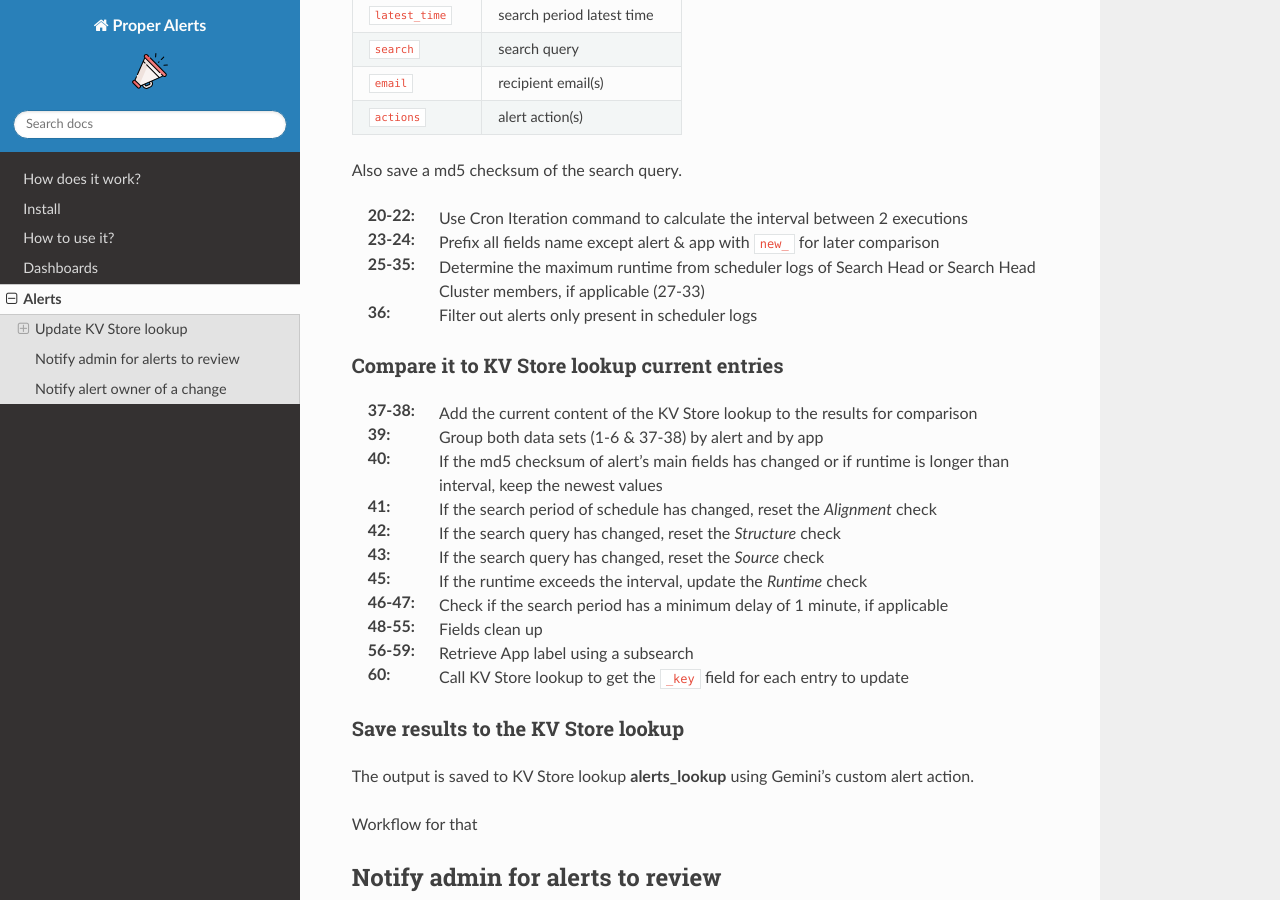
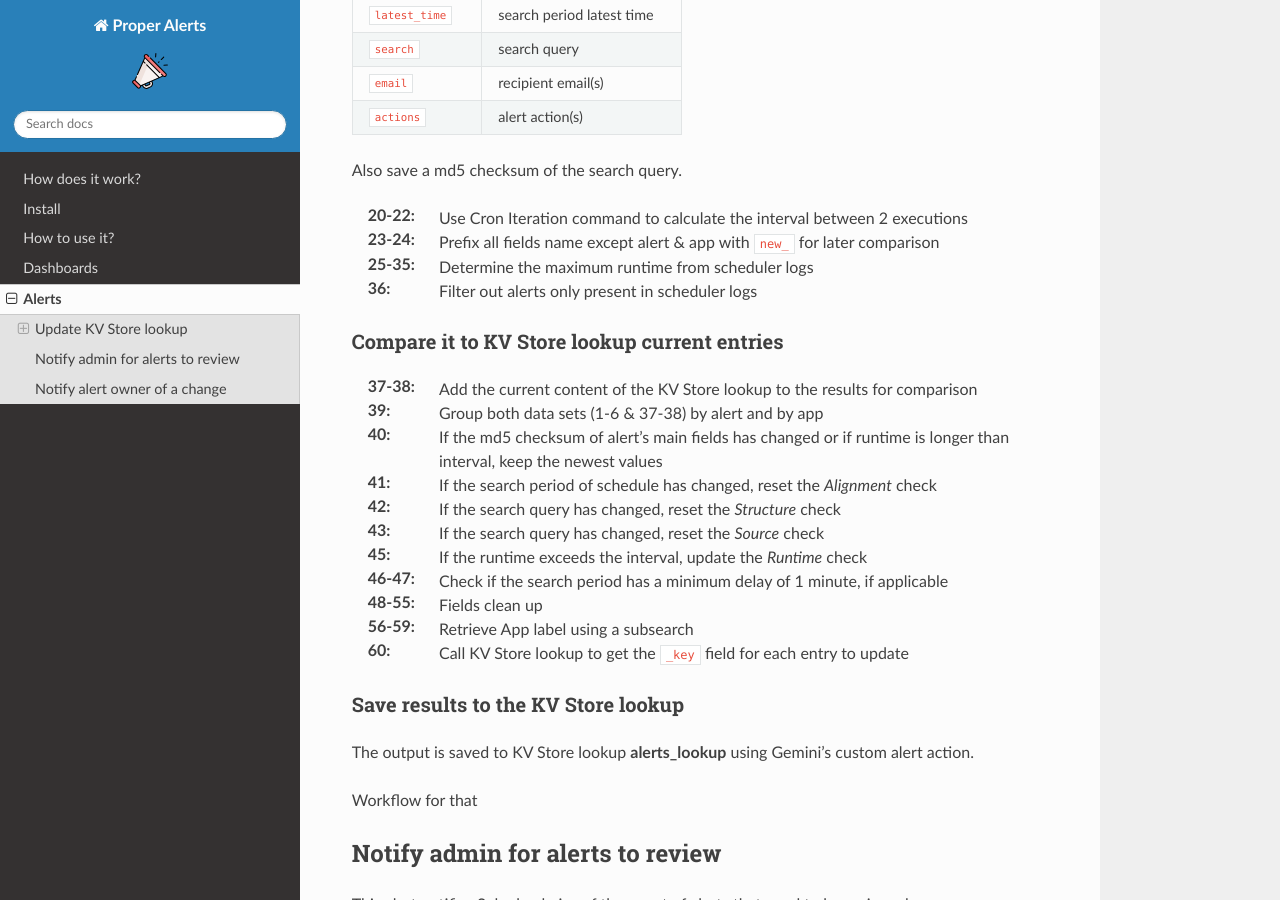
Before and after one commit to a-l-h/splunk-app-proper-alerts, a Sphinx documentation site: the page built from doc/alerts.rst, in a window 1280 px wide and 900 px high, scrolled down 960 px. Built offline with Sphinx 7.4.7 and the Read the Docs theme 2.0.0, drawn with Linux system fonts in a browser that asks for light colours.

Commit message:
Update alerts.rst

```diff
--- a/doc/alerts.rst
+++ b/doc/alerts.rst
@@ -53,7 +53,7 @@
 
 :20-22:   Use Cron Iteration command to calculate the interval between 2 executions
 :23-24:   Prefix all fields name except alert & app with ``new_`` for later comparison
-:25-35:   Determine the maximum runtime from scheduler logs of Search Head or Search Head Cluster members, if applicable (27-33)
+:25-35:   Determine the maximum runtime from scheduler logs
 :36:      Filter out alerts only present in scheduler logs
 
 Compare it to KV Store lookup current entries
```
